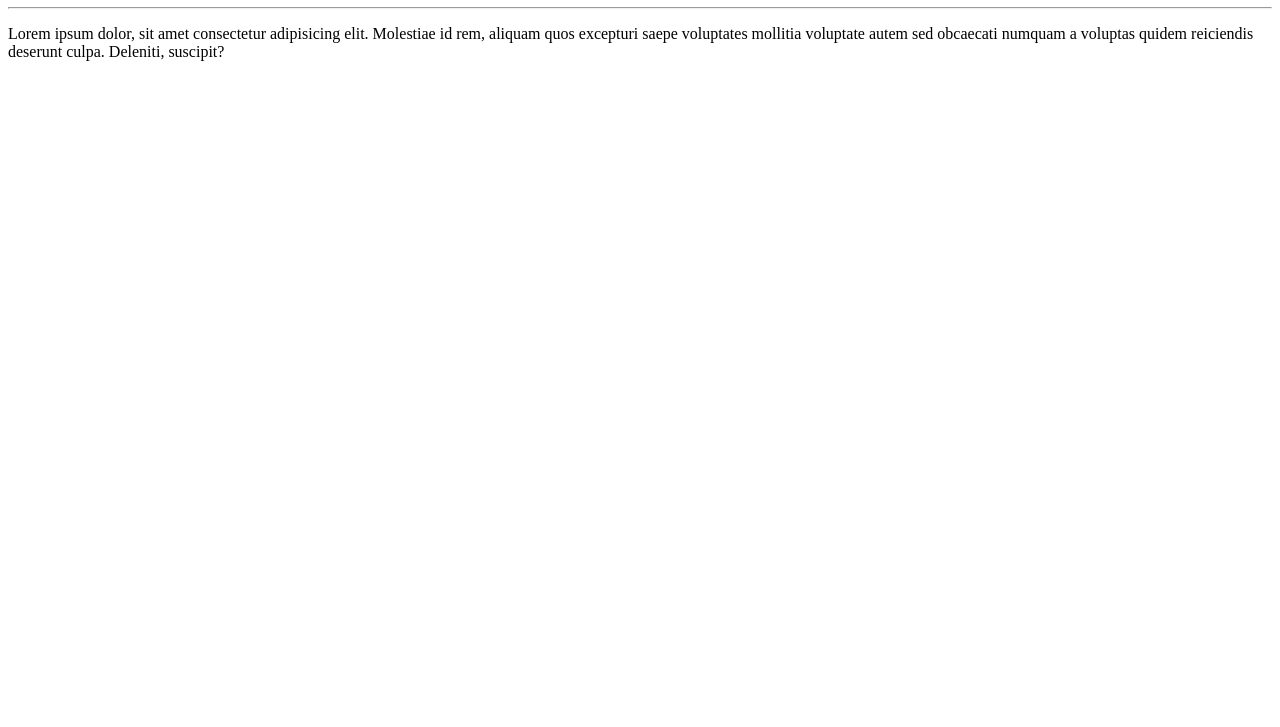
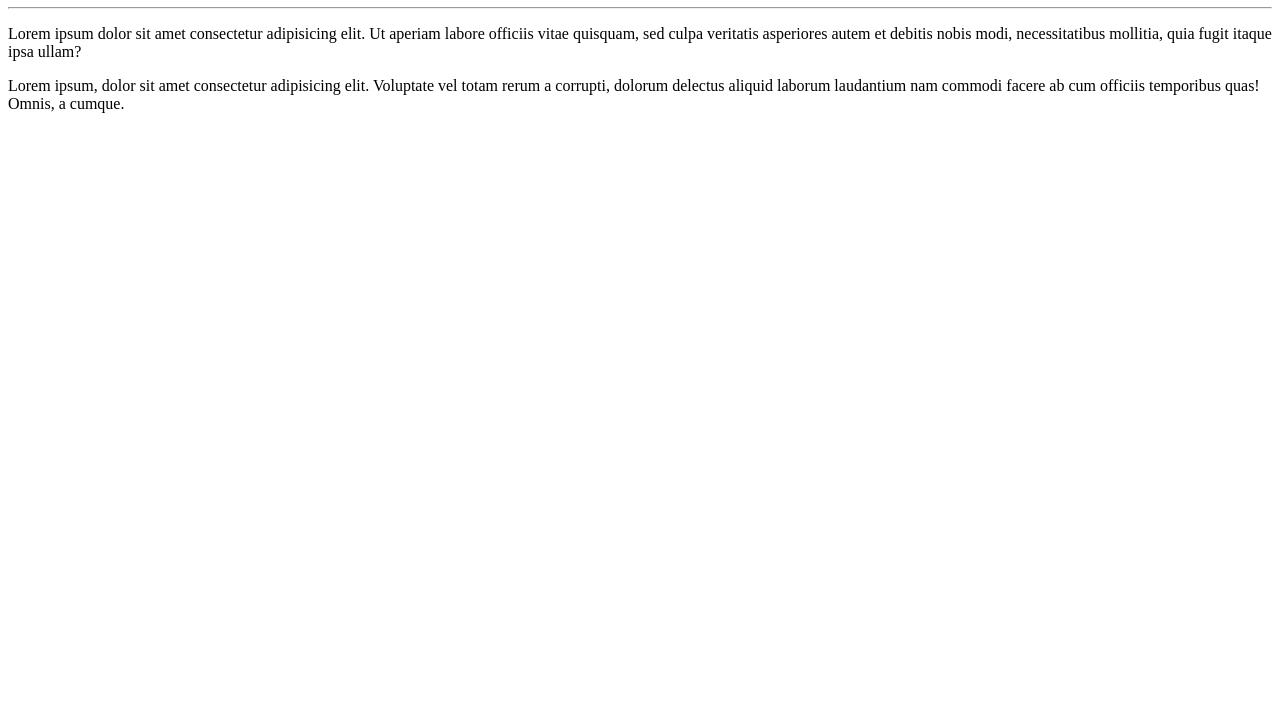
Before and after one commit to AurilioNeto/Ola-Mundo, a plain HTML site: page site-exemplo/index.html in a window 1280 px wide. Shown: the part 73-800 px from the top of the page. Drawn offline with Linux system fonts and the light colour scheme.

Commit message:
adicionei um paragrafo

```diff
--- a/site-exemplo/index.html
+++ b/site-exemplo/index.html
@@ -9,9 +9,7 @@
 <body>
     <h1>Ola, Mundo</h1>
     <hr>
-    <p>Lorem ipsum dolor, sit amet consectetur adipisicing elit.
-       Molestiae id rem, aliquam quos excepturi saepe voluptates
-       mollitia voluptate autem sed obcaecati numquam a voluptas
-        quidem reiciendis deserunt culpa. Deleniti, suscipit?</p>
+    <p>Lorem ipsum dolor sit amet consectetur adipisicing elit. Ut aperiam labore officiis vitae quisquam, sed culpa veritatis asperiores autem et debitis nobis modi, necessitatibus mollitia, quia fugit itaque ipsa ullam?</p>
+    <p>Lorem ipsum, dolor sit amet consectetur adipisicing elit. Voluptate vel totam rerum a corrupti, dolorum delectus aliquid laborum laudantium nam commodi facere ab cum officiis temporibus quas! Omnis, a cumque.</p>
 </body>
 </html>
```
